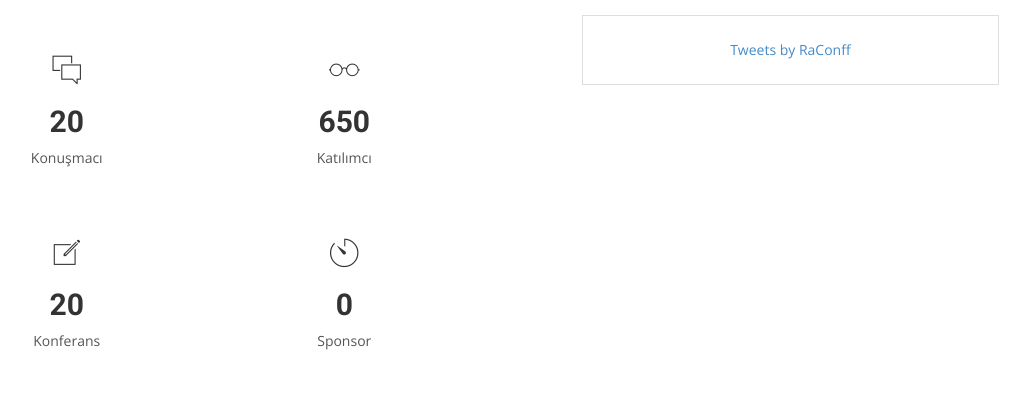
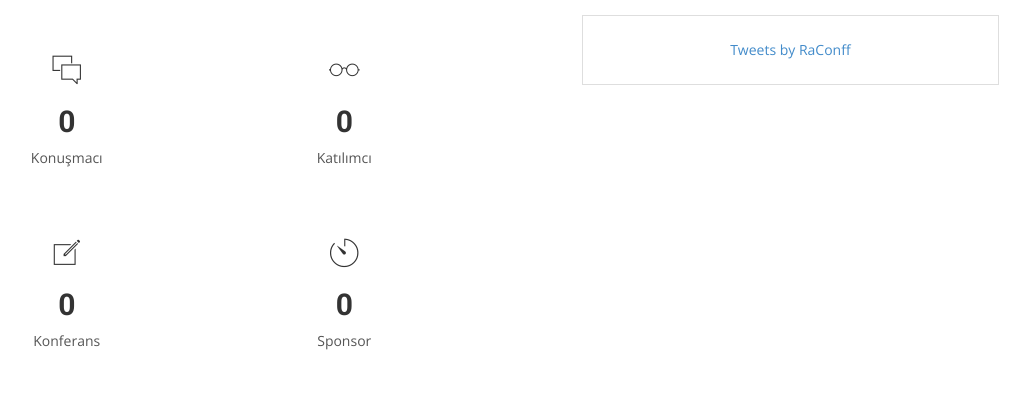
Before and after one commit to bilkamp/bilkamp19.github.io, a Jekyll site: the page built from index.html, in a window 1280 px wide and 900 px high, scrolled down 3006 px. Shown: the part 236-641 px from the top of the window, without its empty margins (142-1172 px from the left). Built offline with Jekyll 4.4.1, drawn with Linux system fonts in a browser that asks for light colours; nearby versions of some CDN libraries; some web fonts are replaced; comment, search, counter and statistics services are not loaded.

Commit message:
değişiklik

```diff
--- a/index.html
+++ b/index.html
@@ -155,21 +155,21 @@
             <li>
               <div class="block">
                 <i class="ion-ios-chatboxes-outline"></i>
-                <h4 class="counter">20</h4>
+                <h4 class="counter"></h4>
                 <span>Konuşmacı</span>
               </div>
             </li>
             <li>
               <div class="block">
                 <i class="ion-ios-glasses-outline"></i>
-                <h4 class="counter">650</h4>
+                <h4 class="counter"></h4>
                 <span>Katılımcı</span>
               </div>
             </li>
             <li>
               <div class="block">
                 <i class="ion-ios-compose-outline"></i>
-                <h4 class="counter">20</h4>
+                <h4 class="counter"></h4>
                 <span>Konferans</span>
               </div>
             </li>
```
